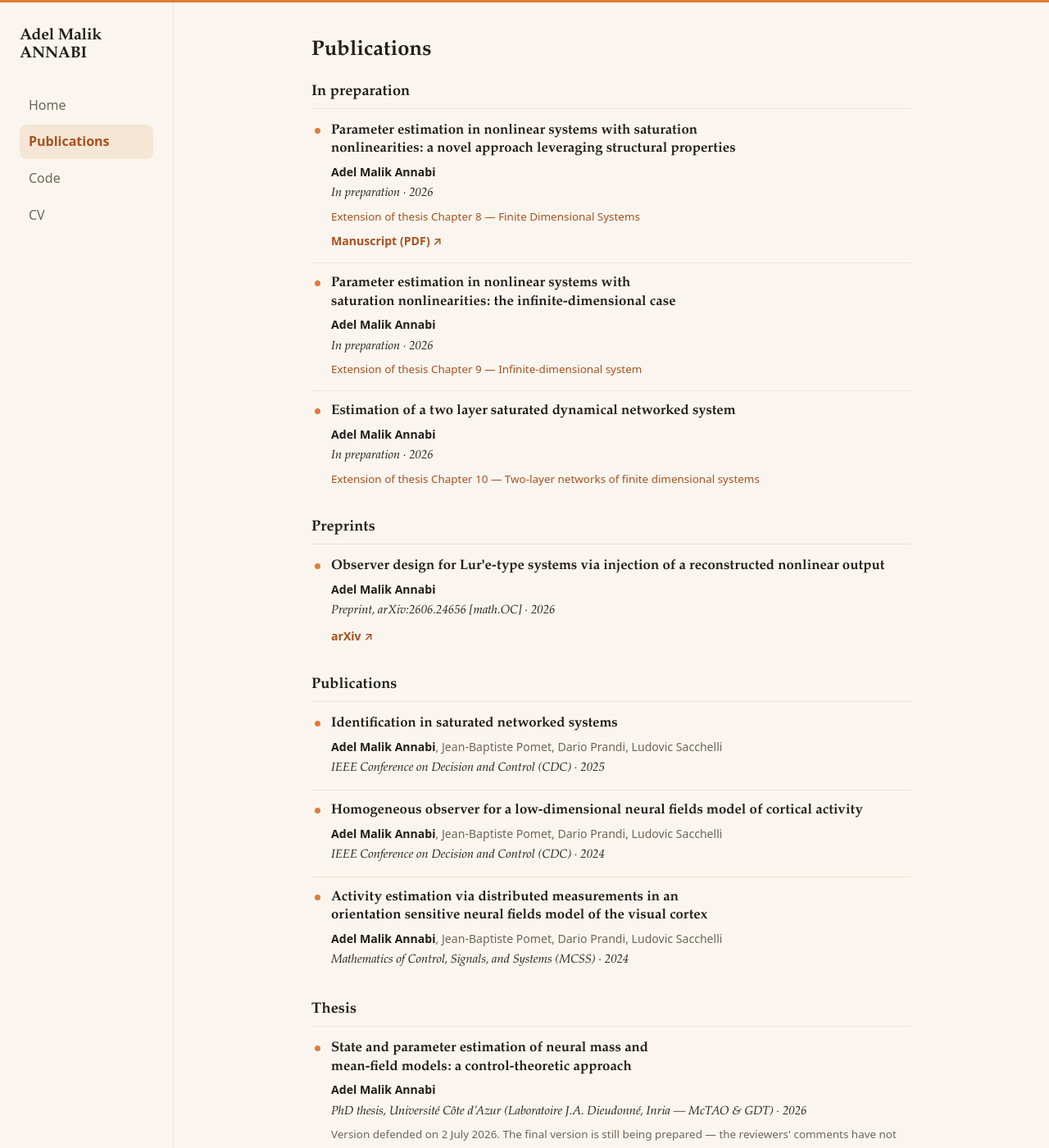
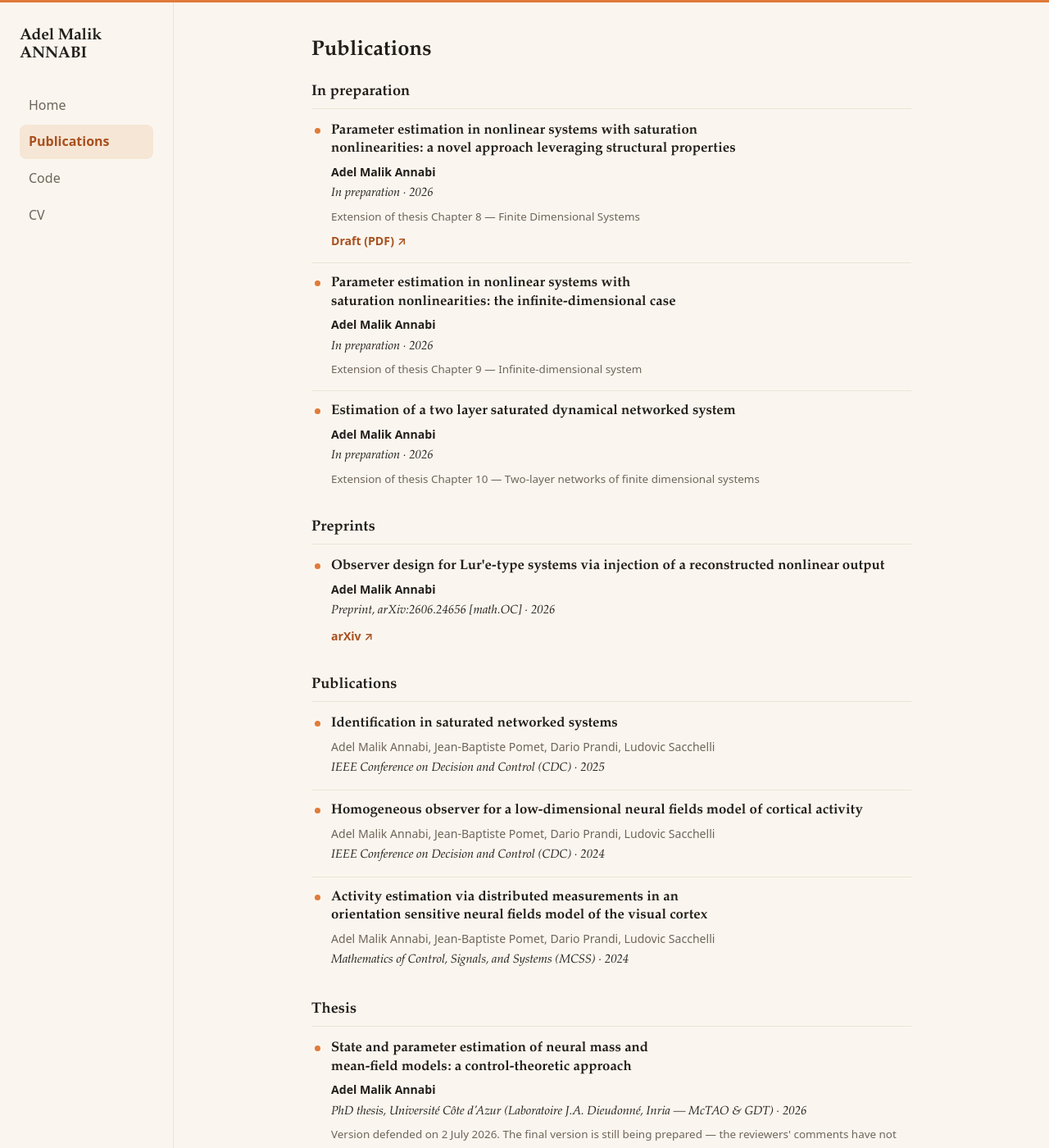
Before and after one commit to AdelMalik/AdelMalik.github.io, a Jekyll site: the page built from publications.md, in a window 1280 px wide and 1400 px high. Shown: the whole window at 82% size. Built offline with Jekyll 4.4.1, drawn with Linux system fonts in a browser that asks for light colours.

Commit message:
Publications: Draft link for in-preparation, neutral extension lines, only bold own name when sole author

```diff
--- a/_data/publications.yml
+++ b/_data/publications.yml
@@ -13,7 +13,7 @@
   type: "In preparation"
   chapter: "Extension of thesis Chapter 8 — Finite Dimensional Systems"
   links:
-    - name: "Manuscript (PDF)"
+    - name: "Draft (PDF)"
       url: "/assets/sicon-mainShow.pdf"
 
 - title: "Parameter estimation in nonlinear systems with saturation nonlinearities: the infinite-dimensional case"
--- a/_includes/pub-item.html
+++ b/_includes/pub-item.html
@@ -1,7 +1,7 @@
 {%- comment -%} Renders one publication. Pass the entry as `p`. {%- endcomment -%}
 <li class="pub">
   <h3 class="pub-title">{{ include.p.title }}</h3>
-  <p class="pub-authors">{{ include.p.authors | replace: 'Adel Malik Annabi', '<strong>Adel Malik Annabi</strong>' }}</p>
+  <p class="pub-authors">{% if include.p.authors == 'Adel Malik Annabi' %}<strong>Adel Malik Annabi</strong>{% else %}{{ include.p.authors }}{% endif %}</p>
   <p class="pub-venue">{{ include.p.venue }}{% if include.p.year %} · {{ include.p.year }}{% endif %}</p>
   {% if include.p.note %}<p class="pub-note">{{ include.p.note }}</p>{% endif %}
   {% if include.p.chapter %}<p class="pub-chapter">{{ include.p.chapter }}</p>{% endif %}
--- a/_sass/_theme.scss
+++ b/_sass/_theme.scss
@@ -160,7 +160,7 @@ h1, h2, h3 { font-family: var(--font-serif); line-height: 1.2; font-weight: 700;
 .pub-authors strong { color: var(--ink); font-weight: 600; }
 .pub-venue { margin: 0; font-size: .92rem; font-style: italic; color: var(--ink); }
 .pub-note { margin: 6px 0 0; font-family: var(--font-sans); font-size: .84rem; color: var(--muted); }
-.pub-chapter { margin: 6px 0 0; font-family: var(--font-sans); font-size: .84rem; color: var(--accent-deep); }
+.pub-chapter { margin: 6px 0 0; font-family: var(--font-sans); font-size: .84rem; color: var(--muted); }
 .pub-links { margin: 8px 0 0; font-family: var(--font-sans); font-size: .88rem; }
 .pub-links a { text-decoration: none; font-weight: 600; }
 .pub-links .sep { color: var(--muted); margin: 0 8px; }
```
